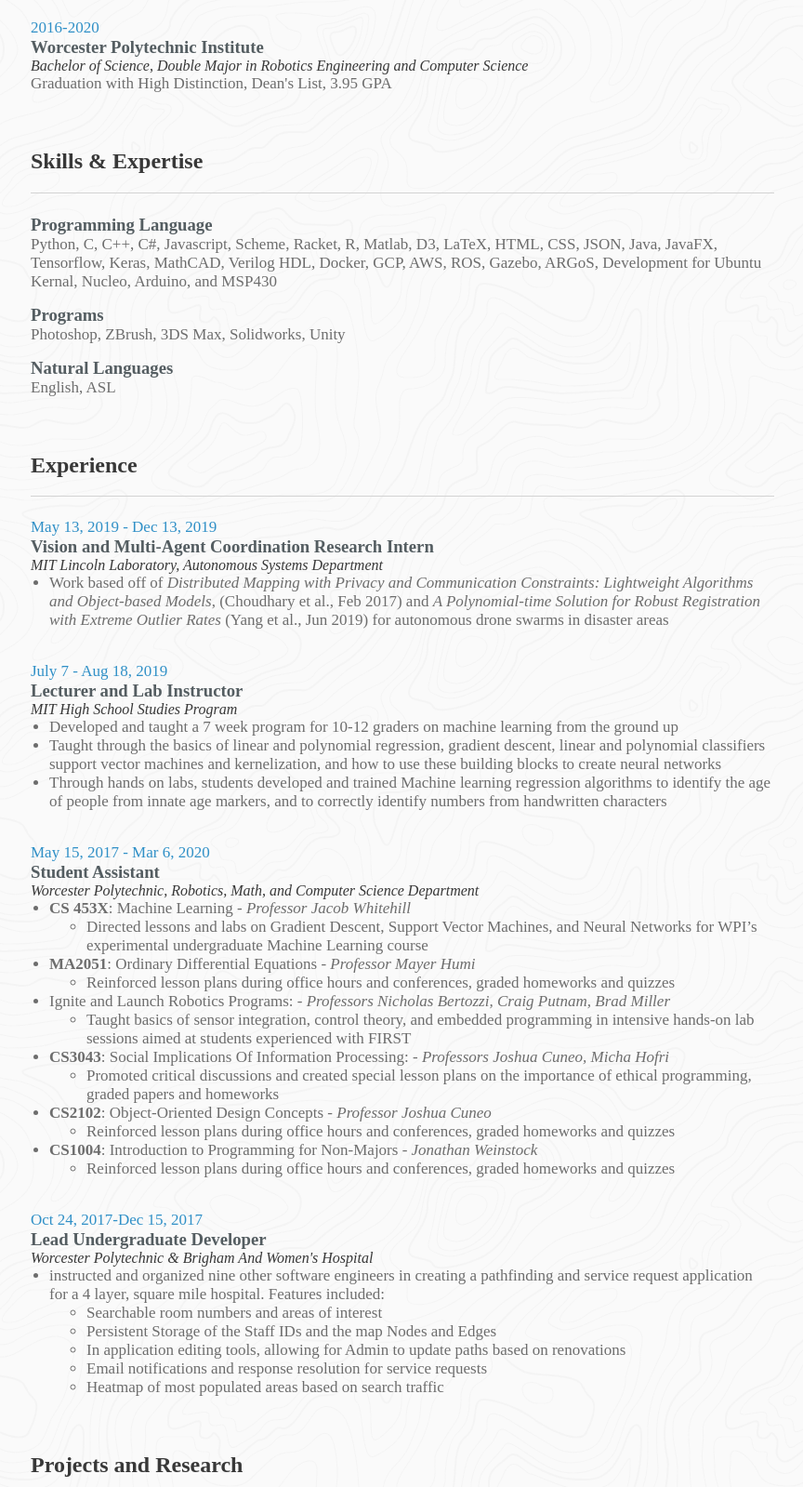
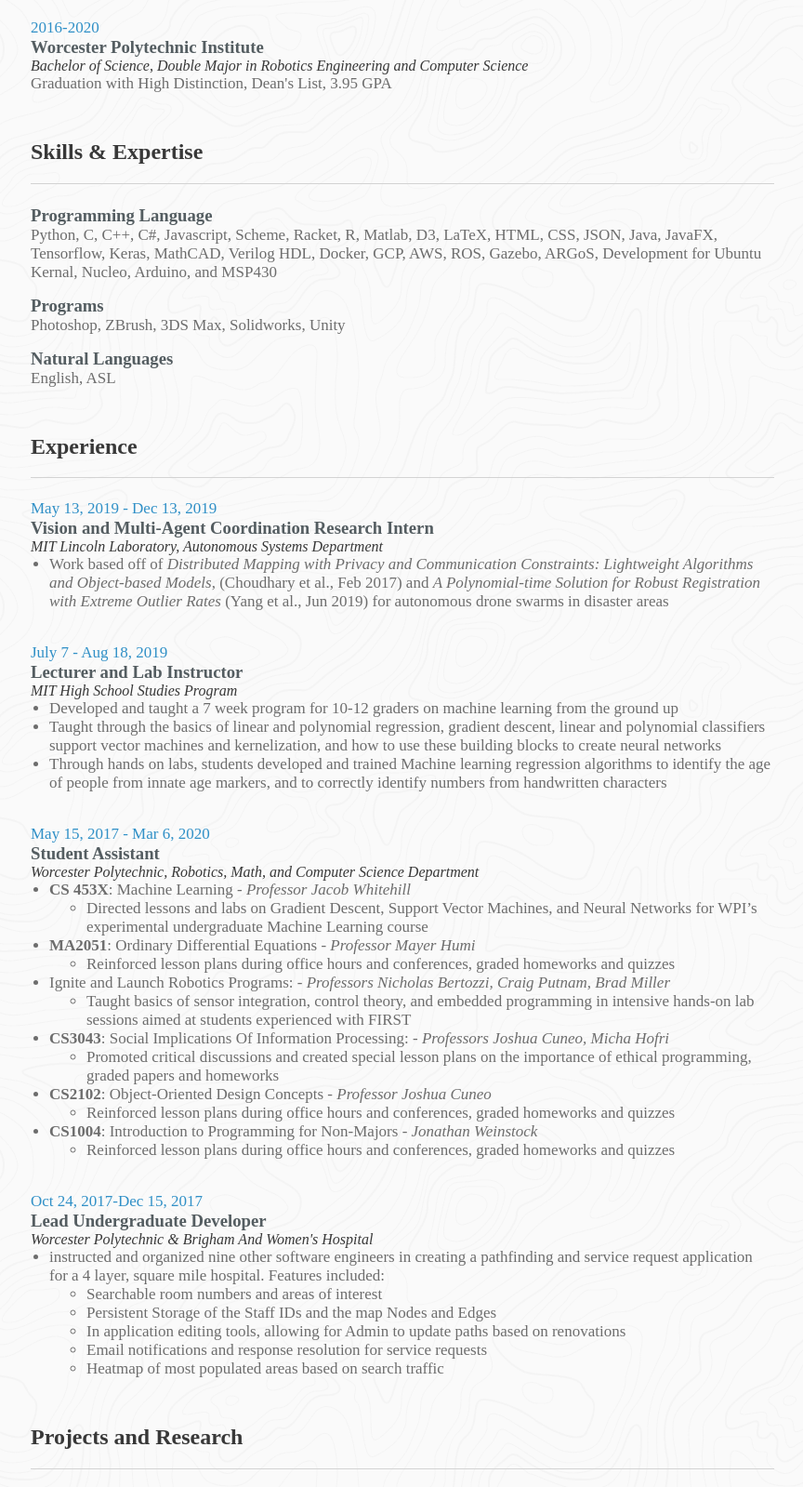
Before and after one commit to cabincabin/Dembski_Website, a plain HTML site: page cv.html in a window 1280 px wide. Shown: the part 201-1800 px from the top of the page at 93% size, without its empty margins (207-1071 px from the left). Drawn offline with Linux system fonts and the light colour scheme.

Commit message:
Update cv.html

```diff
--- a/cv.html
+++ b/cv.html
@@ -29,7 +29,7 @@
         <p class="title no-padding"><i>Bachelor of Science, Double Major in Robotics Engineering and Computer Science</i></p>
         <p class="disc myGrey no-padding smallfont">Graduation with High Distinction, Dean's List, 3.95 GPA</p>
 
-    <h2 style="padding-top: 40px">Skills & Expertise</h2>
+    <h2 style="padding-top: 30px">Skills & Expertise</h2>
     <hr>
 <!--        <p class="year myGrey smallfont" style="margin:0px;padding-top: 15px">2016-2020</p>-->
         <h3 class="c2 no-padding" style="margin:0px;padding-top: 15px">Programming Language</h3>
@@ -42,7 +42,7 @@
         <p class="disc myGrey no-padding smallfont" >English, ASL</p>
 
 
-    <h2 style="padding-top: 40px">Experience</h2>
+    <h2 style="padding-top: 30px">Experience</h2>
     <hr>
 
         <p class="year myGrey smallfont" style="margin:0px;padding-top: 15px">May 13, 2019 - Dec 13, 2019</p>
@@ -107,7 +107,7 @@
 
 
 
-    <h2 style="padding-top: 40px">Projects and Research</h2>
+    <h2 style="padding-top: 30px">Projects and Research</h2>
     <hr>
 
 
@@ -190,7 +190,7 @@
             <li>Able to implement a packet protocol system to communicate to an external Master through Bluetooth, so that we could tell which rod needed replenishing</li>
         </ul>
 
-    <h2 style="padding-top: 40px">Related Coursework</h2>
+    <h2 style="padding-top: 30px">Related Coursework</h2>
     <hr>
 <!--        <p class="year myGrey smallfont" style="margin:0px;padding-top: 15px">2016-2020</p>-->
         <h3 class="c2 no-padding" style="margin:0px;padding-top: 15px">Undergraduate</h3>
```
